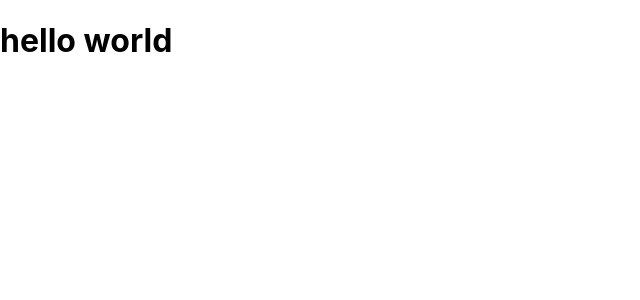
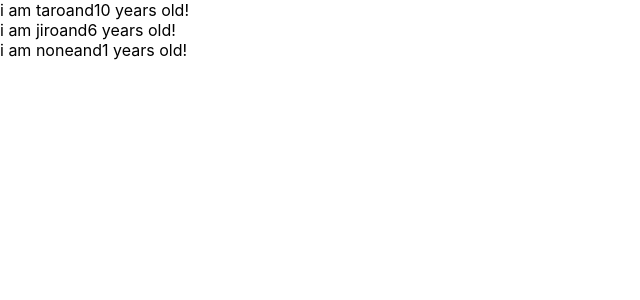
Before and after one commit to ryota-fujii/udemy-react-redux-crud-application, a React (Create React App) app: page / in a window 1280 px wide. Shown: the top 300 px of the page, without its empty margins (0-640 px from the left). Built offline with nearby package versions, Linux system fonts and the light colour scheme.

Commit message:
learn about props

```diff
--- a/src/App.js
+++ b/src/App.js
@@ -1,11 +1,27 @@
-import React, { Component } from 'react';
+import React from 'react';
 
-class App extends Component {
-  render() {
-    return (
-      <h1>hello world</h1>
-    );
-  }
+const App = () => {
+  const profiles =[
+    { name: "taro" , age: 10},
+    { name:"jiro" , age: 6},
+    { name: "none"}
+  ]
+  return(
+    <div>
+      {
+        profiles.map((profile, index) => {
+          return <User name={profile.name} age={profile.age} key={index} />
+        })
+      }
+    </div>
+  )
 }
 
+const User = (props) =>{
+  return <div>i am {props.name}and{props.age} years old!</div>
+}
+
+User.defaultProps = {
+  age: 1
+}
 export default App;
```
